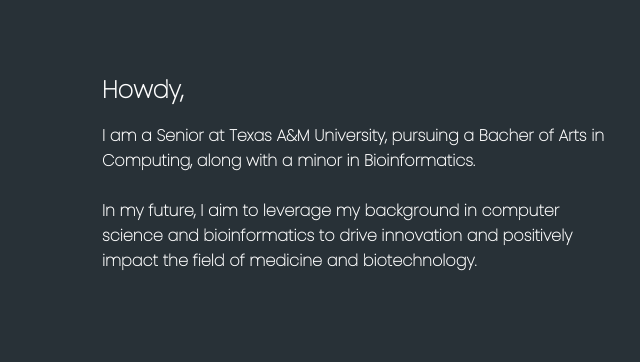
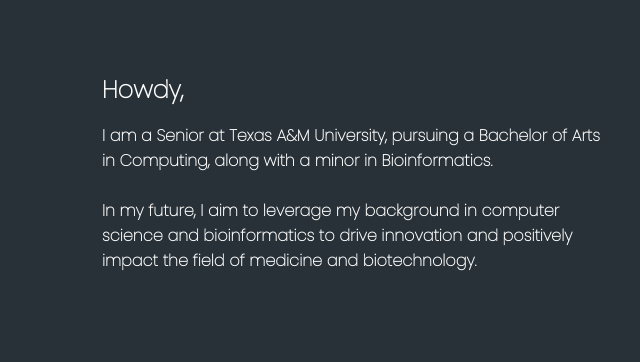
Before and after one commit to haleyhgirard/Haley-Girard_Personal-Webpage, a plain HTML site: page index.html in a window 1280 px wide. Shown: the part 940-1302 px from the top of the page, 538-1178 px from the left. Drawn offline with nearby package versions, Linux system fonts and the light colour scheme.

Commit message:
Add files via upload

```diff
--- a/index.html
+++ b/index.html
@@ -67,7 +67,7 @@
 
                     <div>
                         <h2 class="about__subtitle"><br>Howdy,</h2>
-                        <p class="about__text"><b>I am a Senior at Texas A&M University, pursuing a Bacher of Arts in Computing, along with a minor
+                        <p class="about__text"><b>I am a Senior at Texas A&M University, pursuing a Bachelor of Arts in Computing, along with a minor
                              in Bioinformatics.
 
                                <br><br> In my future, I aim to leverage my background in computer science and bioinformatics to drive
```
